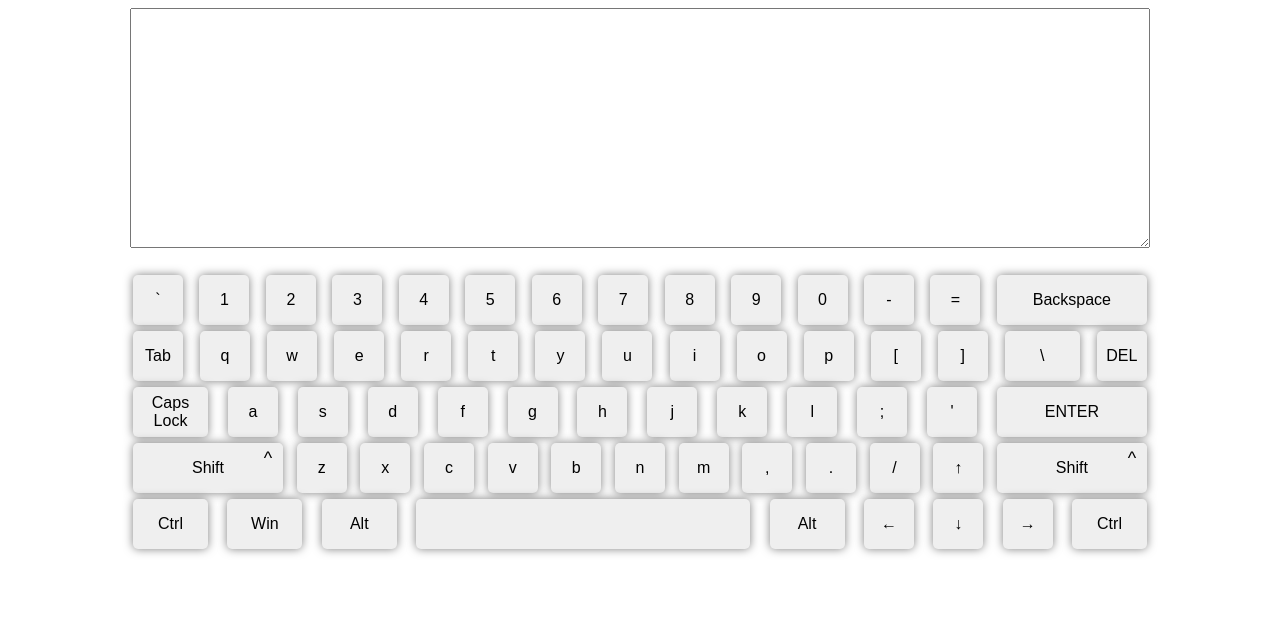
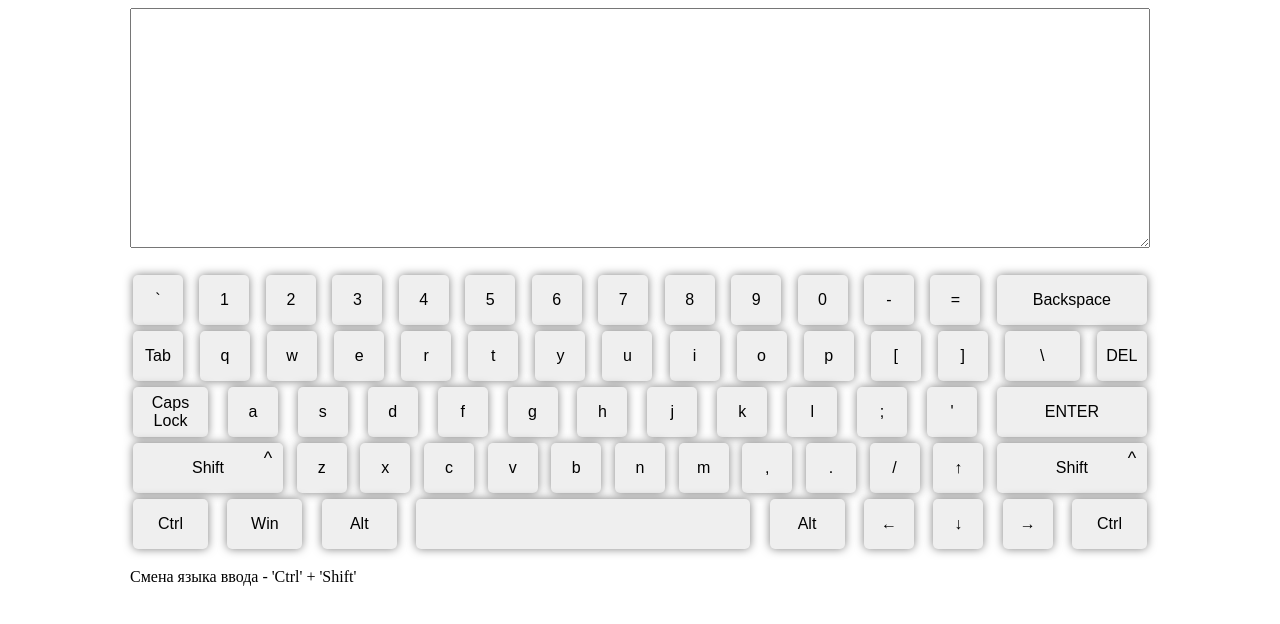
Before and after one commit to arcanar7/virtual-keyboard, a website with bundled scripts: page index.html in a window 1280 px wide. Built offline with nearby package versions, Linux system fonts and the light colour scheme.

Commit message:
feat: add info about lang

```diff
--- a/index.html
+++ b/index.html
@@ -5,9 +5,8 @@
     <meta name="viewport" content="width=device-width, initial-scale=1.0" />
     <link rel="stylesheet" href="style.css" />
     <title>Virtual Keyboard</title>
+    <script src="index.js" type="module"></script>
   </head>
   <body>
-    <script src="index.js" type="module"></script>
-    <script src="./src/button.js" type="module"></script>
   </body>
 </html>
--- a/index.js
+++ b/index.js
@@ -19,16 +19,19 @@ class Keyboard {
     const wrapper = document.createElement('div')
     const keyboard = document.createElement('div')
     const keyboardKeys = document.createElement('div')
+    const info = document.createElement('p')
+
     wrapper.classList.add('wrapper')
     this.textArea.classList.add('text')
     keyboard.classList.add('keyboard')
     keyboardKeys.classList.add('keyboard__keys')
+    info.textContent = `Смена языка ввода - 'Ctrl' + 'Shift'`
 
     keyboardKeys.append(this.createKeys())
     keyboard.append(keyboardKeys)
-    wrapper.append(this.textArea, keyboard)
+    wrapper.append(this.textArea, keyboard, info)
+    document.body.append(wrapper)
 
-    document.body.append(wrapper)
     runOnKeys(
       this.changeLang.bind(this),
       ['ShiftLeft', 'ControlLeft'],
```
